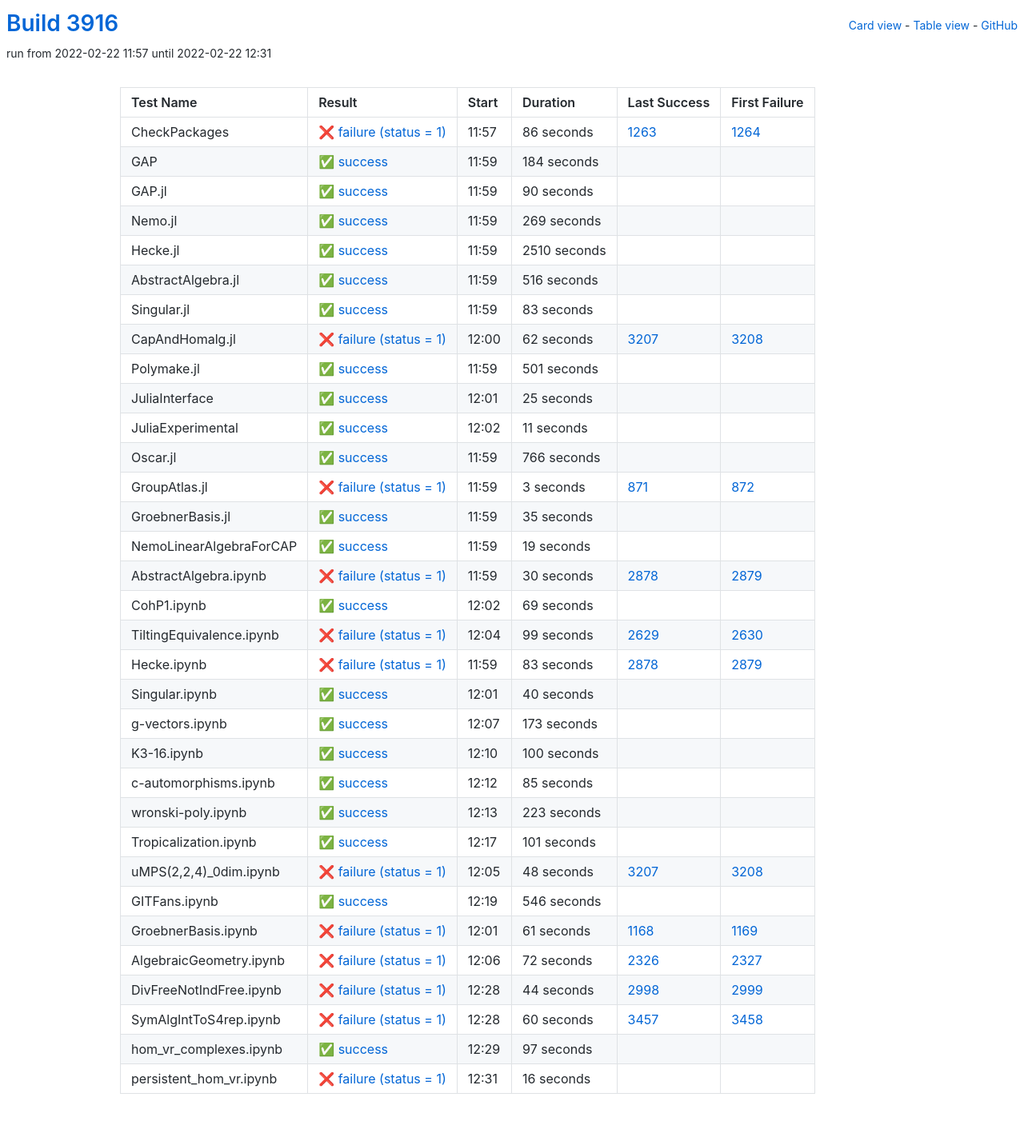
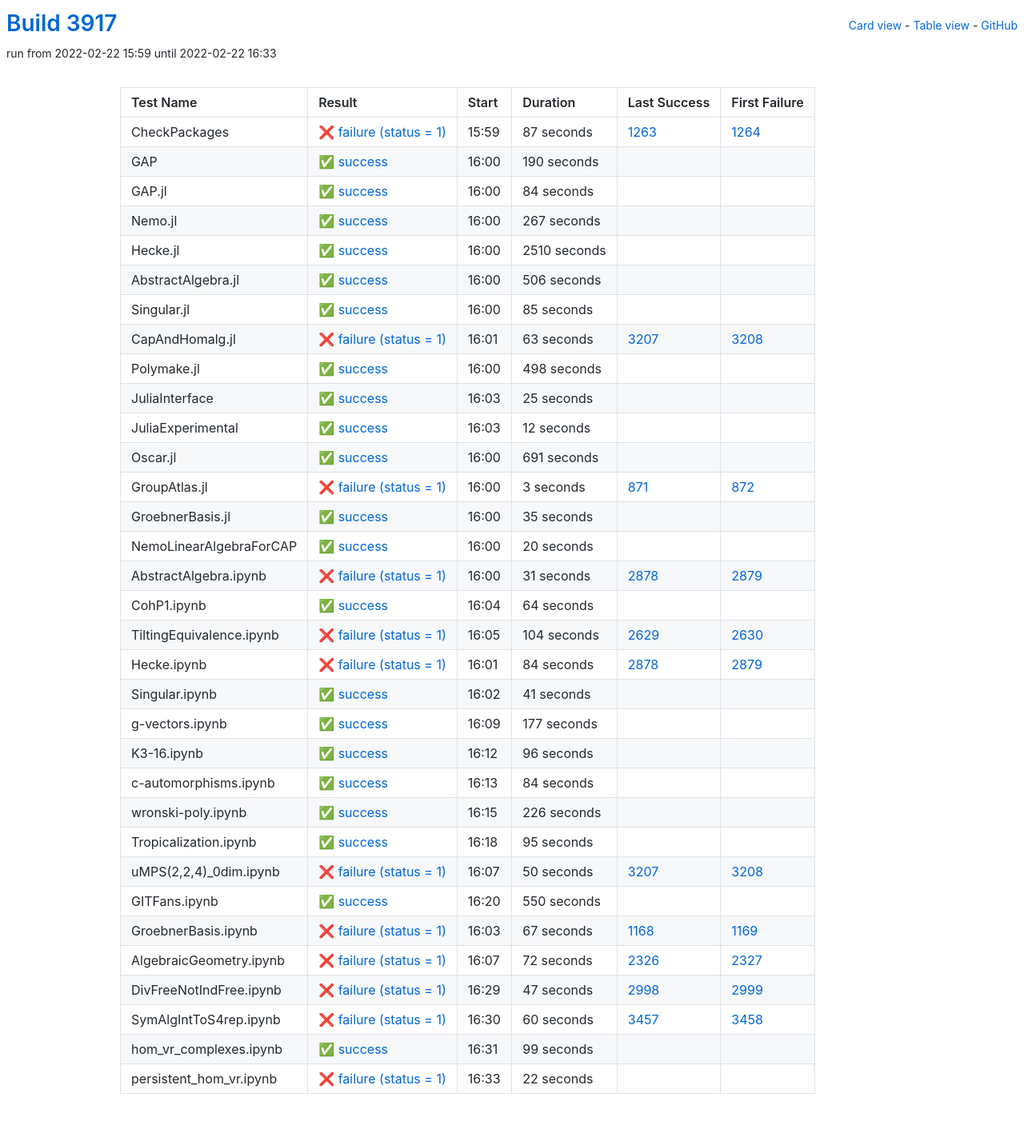
Before and after one commit to oscar-system/oscar-ci-status-stable, a Jekyll site: the page built from table.html, in a window 1280 px wide. Shown: the whole page at 80% size. Built offline with Jekyll 4.4.1, drawn with Linux system fonts in a browser that asks for light colours.

Commit message:
Build #3917

```diff
--- a/_data/ci.yml
+++ b/_data/ci.yml
@@ -1,6 +1,6 @@
 ---
-build: 3916
-build_url: https://oscarci.mathematik.uni-kl.de/job/oscar-stable/3916/
+build: 3917
+build_url: https://oscarci.mathematik.uni-kl.de/job/oscar-stable/3917/
 job: oscar-stable
 organization: oscar-system
 repo: oscar-ci-status-stable
@@ -8,56 +8,56 @@ repourl: https://github.com/oscar-system/oscar-ci-status-stable
 tests:
 - name: CheckPackages
   id: checkpackages
-  log: https://oscarci.mathematik.uni-kl.de/job/oscar-stable/3916/artifact/logs/build-3916/CheckPackages.log
-  start: 2022-02-22 11:57
+  log: https://oscarci.mathematik.uni-kl.de/job/oscar-stable/3917/artifact/logs/build-3917/CheckPackages.log
+  start: 2022-02-22 15:59
   success: false
   exitcode: 1
   status: failure
-  duration: 86
+  duration: 87
   last_success: 1263
   last_success_url: https://oscarci.mathematik.uni-kl.de/job/oscar-stable/1263/
   first_failure: 1264
   first_failure_url: https://oscarci.mathematik.uni-kl.de/job/oscar-stable/1264/
 - name: GAP
   id: gap
-  log: https://oscarci.mathematik.uni-kl.de/job/oscar-stable/3916/artifact/logs/build-3916/GAP.log
-  start: 2022-02-22 11:59
+  log: https://oscarci.mathematik.uni-kl.de/job/oscar-stable/3917/artifact/logs/build-3917/GAP.log
+  start: 2022-02-22 16:00
   success: true
   exitcode: 0
   status: success
-  duration: 184
+  duration: 190
   last_success: false
   last_success_url:
   first_failure: false
   first_failure_url:
 - name: GAP.jl
   id: gap-jl
-  log: https://oscarci.mathematik.uni-kl.de/job/oscar-stable/3916/artifact/logs/build-3916/GAP.jl.log
-  start: 2022-02-22 11:59
+  log: https://oscarci.mathematik.uni-kl.de/job/oscar-stable/3917/artifact/logs/build-3917/GAP.jl.log
+  start: 2022-02-22 16:00
   success: true
   exitcode: 0
   status: success
-  duration: 90
+  duration: 84
   last_success: false
   last_success_url:
   first_failure: false
   first_failure_url:
 - name: Nemo.jl
   id: nemo-jl
-  log: https://oscarci.mathematik.uni-kl.de/job/oscar-stable/3916/artifact/logs/build-3916/Nemo.jl.log
-  start: 2022-02-22 11:59
+  log: https://oscarci.mathematik.uni-kl.de/job/oscar-stable/3917/artifact/logs/build-3917/Nemo.jl.log
+  start: 2022-02-22 16:00
   success: true
   exitcode: 0
   status: success
-  duration: 269
+  duration: 267
   last_success: false
   last_success_url:
   first_failure: false
   first_failure_url:
 - name: Hecke.jl
   id: hecke-jl
-  log: https://oscarci.mathematik.uni-kl.de/job/oscar-stable/3916/artifact/logs/build-3916/Hecke.jl.log
-  start: 2022-02-22 11:59
+  log: https://oscarci.mathematik.uni-kl.de/job/oscar-stable/3917/artifact/logs/build-3917/Hecke.jl.log
+  start: 2022-02-22 16:00
   success: true
   exitcode: 0
   status: success
@@ -68,56 +68,56 @@ tests:
   first_failure_url:
 - name: AbstractAlgebra.jl
   id: abstractalgebra-jl
-  log: https://oscarci.mathematik.uni-kl.de/job/oscar-stable/3916/artifact/logs/build-3916/AbstractAlgebra.jl.log
-  start: 2022-02-22 11:59
+  log: https://oscarci.mathematik.uni-kl.de/job/oscar-stable/3917/artifact/logs/build-3917/AbstractAlgebra.jl.log
+  start: 2022-02-22 16:00
   success: true
   exitcode: 0
   status: success
-  duration: 516
+  duration: 506
   last_success: false
   last_success_url:
   first_failure: false
   first_failure_url:
 - name: Singular.jl
   id: singular-jl
-  log: https://oscarci.mathematik.uni-kl.de/job/oscar-stable/3916/artifact/logs/build-3916/Singular.jl.log
-  start: 2022-02-22 11:59
+  log: https://oscarci.mathematik.uni-kl.de/job/oscar-stable/3917/artifact/logs/build-3917/Singular.jl.log
+  start: 2022-02-22 16:00
   success: true
   exitcode: 0
   status: success
-  duration: 83
+  duration: 85
   last_success: false
   last_success_url:
   first_failure: false
   first_failure_url:
 - name: CapAndHomalg.jl
   id: capandhomalg-jl
-  log: https://oscarci.mathematik.uni-kl.de/job/oscar-stable/3916/artifact/logs/build-3916/CapAndHomalg.jl.log
-  start: 2022-02-22 12:00
+  log: https://oscarci.mathematik.uni-kl.de/job/oscar-stable/3917/artifact/logs/build-3917/CapAndHomalg.jl.log
+  start: 2022-02-22 16:01
   success: false
   exitcode: 1
   status: failure
-  duration: 62
+  duration: 63
   last_success: 3207
   last_success_url: https://oscarci.mathematik.uni-kl.de/job/oscar-stable/3207/
   first_failure: 3208
   first_failure_url: https://oscarci.mathematik.uni-kl.de/job/oscar-stable/3208/
 - name: Polymake.jl
   id: polymake-jl
-  log: https://oscarci.mathematik.uni-kl.de/job/oscar-stable/3916/artifact/logs/build-3916/Polymake.jl.log
-  start: 2022-02-22 11:59
+  log: https://oscarci.mathematik.uni-kl.de/job/oscar-stable/3917/artifact/logs/build-3917/Polymake.jl.log
+  start: 2022-02-22 16:00
   success: true
   exitcode: 0
   status: success
-  duration: 501
+  duration: 498
   last_success: false
   last_success_url:
   first_failure: false
   first_failure_url:
 - name: JuliaInterface
   id: juliainterface
-  log: https://oscarci.mathematik.uni-kl.de/job/oscar-stable/3916/artifact/logs/build-3916/JuliaInterface.log
-  start: 2022-02-22 12:01
+  log: https://oscarci.mathematik.uni-kl.de/job/oscar-stable/3917/artifact/logs/build-3917/JuliaInterface.log
+  start: 2022-02-22 16:03
   success: true
   exitcode: 0
   status: success
@@ -128,32 +128,32 @@ tests:
   first_failure_url:
 - name: JuliaExperimental
   id: juliaexperimental
-  log: https://oscarci.mathematik.uni-kl.de/job/oscar-stable/3916/artifact/logs/build-3916/JuliaExperimental.log
-  start: 2022-02-22 12:02
+  log: https://oscarci.mathematik.uni-kl.de/job/oscar-stable/3917/artifact/logs/build-3917/JuliaExperimental.log
+  start: 2022-02-22 16:03
   success: true
   exitcode: 0
   status: success
-  duration: 11
+  duration: 12
   last_success: false
   last_success_url:
   first_failure: false
   first_failure_url:
 - name: Oscar.jl
   id: oscar-jl
-  log: https://oscarci.mathematik.uni-kl.de/job/oscar-stable/3916/artifact/logs/build-3916/Oscar.jl.log
-  start: 2022-02-22 11:59
+  log: https://oscarci.mathematik.uni-kl.de/job/oscar-stable/3917/artifact/logs/build-3917/Oscar.jl.log
+  start: 2022-02-22 16:00
   success: true
   exitcode: 0
   status: success
-  duration: 766
+  duration: 691
   last_success: false
   last_success_url:
   first_failure: false
   first_failure_url:
 - name: GroupAtlas.jl
   id: groupatlas-jl
-  log: https://oscarci.mathematik.uni-kl.de/job/oscar-stable/3916/artifact/logs/build-3916/GroupAtlas.jl.log
-  start: 2022-02-22 11:59
+  log: https://oscarci.mathematik.uni-kl.de/job/oscar-stable/3917/artifact/logs/build-3917/GroupAtlas.jl.log
+  start: 2022-02-22 16:00
   success: false
   exitcode: 1
   status: failure
@@ -164,8 +164,8 @@ tests:
   first_failure_url: https://oscarci.mathematik.uni-kl.de/job/oscar-stable/872/
 - name: GroebnerBasis.jl
   id: groebnerbasis-jl
-  log: https://oscarci.mathematik.uni-kl.de/job/oscar-stable/3916/artifact/logs/build-3916/GroebnerBasis.jl.log
-  start: 2022-02-22 11:59
+  log: https://oscarci.mathematik.uni-kl.de/job/oscar-stable/3917/artifact/logs/build-3917/GroebnerBasis.jl.log
+  start: 2022-02-22 16:00
   success: true
   exitcode: 0
   status: success
@@ -176,176 +176,176 @@ tests:
   first_failure_url:
 - name: NemoLinearAlgebraForCAP
   id: nemolinearalgebraforcap
-  log: https://oscarci.mathematik.uni-kl.de/job/oscar-stable/3916/artifact/logs/build-3916/NemoLinearAlgebraForCAP.log
-  start: 2022-02-22 11:59
+  log: https://oscarci.mathematik.uni-kl.de/job/oscar-stable/3917/artifact/logs/build-3917/NemoLinearAlgebraForCAP.log
+  start: 2022-02-22 16:00
   success: true
   exitcode: 0
   status: success
-  duration: 19
+  duration: 20
   last_success: false
   last_success_url:
   first_failure: false
   first_failure_url:
 - name: AbstractAlgebra.ipynb
   id: abstractalgebra-ipynb
-  log: https://oscarci.mathematik.uni-kl.de/job/oscar-stable/3916/artifact/logs/build-3916/AbstractAlgebra.ipynb.log
-  start: 2022-02-22 11:59
+  log: https://oscarci.mathematik.uni-kl.de/job/oscar-stable/3917/artifact/logs/build-3917/AbstractAlgebra.ipynb.log
+  start: 2022-02-22 16:00
   success: false
   exitcode: 1
   status: failure
-  duration: 30
+  duration: 31
   last_success: 2878
   last_success_url: https://oscarci.mathematik.uni-kl.de/job/oscar-stable/2878/
   first_failure: 2879
   first_failure_url: https://oscarci.mathematik.uni-kl.de/job/oscar-stable/2879/
 - name: CohP1.ipynb
   id: cohp1-ipynb
-  log: https://oscarci.mathematik.uni-kl.de/job/oscar-stable/3916/artifact/logs/build-3916/CohP1.ipynb.log
-  start: 2022-02-22 12:02
+  log: https://oscarci.mathematik.uni-kl.de/job/oscar-stable/3917/artifact/logs/build-3917/CohP1.ipynb.log
+  start: 2022-02-22 16:04
   success: true
   exitcode: 0
   status: success
-  duration: 69
+  duration: 64
   last_success: false
   last_success_url:
   first_failure: false
   first_failure_url:
 - name: TiltingEquivalence.ipynb
   id: tiltingequivalence-ipynb
-  log: https://oscarci.mathematik.uni-kl.de/job/oscar-stable/3916/artifact/logs/build-3916/TiltingEquivalence.ipynb.log
-  start: 2022-02-22 12:04
+  log: https://oscarci.mathematik.uni-kl.de/job/oscar-stable/3917/artifact/logs/build-3917/TiltingEquivalence.ipynb.log
+  start: 2022-02-22 16:05
   success: false
   exitcode: 1
   status: failure
-  duration: 99
+  duration: 104
   last_success: 2629
   last_success_url: https://oscarci.mathematik.uni-kl.de/job/oscar-stable/2629/
   first_failure: 2630
   first_failure_url: https://oscarci.mathematik.uni-kl.de/job/oscar-stable/2630/
 - name: Hecke.ipynb
   id: hecke-ipynb
-  log: https://oscarci.mathematik.uni-kl.de/job/oscar-stable/3916/artifact/logs/build-3916/Hecke.ipynb.log
-  start: 2022-02-22 11:59
+  log: https://oscarci.mathematik.uni-kl.de/job/oscar-stable/3917/artifact/logs/build-3917/Hecke.ipynb.log
+  start: 2022-02-22 16:01
   success: false
   exitcode: 1
   status: failure
-  duration: 83
+  duration: 84
   last_success: 2878
   last_success_url: https://oscarci.mathematik.uni-kl.de/job/oscar-stable/2878/
   first_failure: 2879
   first_failure_url: https://oscarci.mathematik.uni-kl.de/job/oscar-stable/2879/
 - name: Singular.ipynb
   id: singular-ipynb
-  log: https://oscarci.mathematik.uni-kl.de/job/oscar-stable/3916/artifact/logs/build-3916/Singular.ipynb.log
-  start: 2022-02-22 12:01
+  log: https://oscarci.mathematik.uni-kl.de/job/oscar-stable/3917/artifact/logs/build-3917/Singular.ipynb.log
+  start: 2022-02-22 16:02
   success: true
   exitcode: 0
   status: success
-  duration: 40
+  duration: 41
   last_success: false
   last_success_url:
   first_failure: false
   first_failure_url:
 - name: g-vectors.ipynb
   id: g-vectors-ipynb
-  log: https://oscarci.mathematik.uni-kl.de/job/oscar-stable/3916/artifact/logs/build-3916/g-vectors.ipynb.log
-  start: 2022-02-22 12:07
+  log: https://oscarci.mathematik.uni-kl.de/job/oscar-stable/3917/artifact/logs/build-3917/g-vectors.ipynb.log
+  start: 2022-02-22 16:09
   success: true
   exitcode: 0
   status: success
-  duration: 173
+  duration: 177
   last_success: false
   last_success_url:
   first_failure: false
   first_failure_url:
 - name: K3-16.ipynb
   id: k3-16-ipynb
-  log: https://oscarci.mathematik.uni-kl.de/job/oscar-stable/3916/artifact/logs/build-3916/K3-16.ipynb.log
-  start: 2022-02-22 12:10
+  log: https://oscarci.mathematik.uni-kl.de/job/oscar-stable/3917/artifact/logs/build-3917/K3-16.ipynb.log
+  start: 2022-02-22 16:12
   success: true
   exitcode: 0
   status: success
-  duration: 100
+  duration: 96
   last_success: false
   last_success_url:
   first_failure: false
   first_failure_url:
 - name: c-automorphisms.ipynb
   id: c-automorphisms-ipynb
-  log: https://oscarci.mathematik.uni-kl.de/job/oscar-stable/3916/artifact/logs/build-3916/c-automorphisms.ipynb.log
-  start: 2022-02-22 12:12
+  log: https://oscarci.mathematik.uni-kl.de/job/oscar-stable/3917/artifact/logs/build-3917/c-automorphisms.ipynb.log
+  start: 2022-02-22 16:13
   success: true
   exitcode: 0
   status: success
-  duration: 85
+  duration: 84
   last_success: false
   last_success_url:
   first_failure: false
   first_failure_url:
 - name: wronski-poly.ipynb
   id: wronski-poly-ipynb
-  log: https://oscarci.mathematik.uni-kl.de/job/oscar-stable/3916/artifact/logs/build-3916/wronski-poly.ipynb.log
-  start: 2022-02-22 12:13
+  log: https://oscarci.mathematik.uni-kl.de/job/oscar-stable/3917/artifact/logs/build-3917/wronski-poly.ipynb.log
+  start: 2022-02-22 16:15
   success: true
   exitcode: 0
   status: success
-  duration: 223
+  duration: 226
   last_success: false
   last_success_url:
   first_failure: false
   first_failure_url:
 - name: Tropicalization.ipynb
   id: tropicalization-ipynb
-  log: https://oscarci.mathematik.uni-kl.de/job/oscar-stable/3916/artifact/logs/build-3916/Tropicalization.ipynb.log
-  start: 2022-02-22 12:17
+  log: https://oscarci.mathematik.uni-kl.de/job/oscar-stable/3917/artifact/logs/build-3917/Tropicalization.ipynb.log
+  start: 2022-02-22 16:18
   success: true
   exitcode: 0
   status: success
-  duration: 101
+  duration: 95
   last_success: false
   last_success_url:
   first_failure: false
   first_failure_url:
 - name: uMPS(2,2,4)_0dim.ipynb
   id: umps-2-2-4-0dim-ipynb
-  log: https://oscarci.mathematik.uni-kl.de/job/oscar-stable/3916/artifact/logs/build-3916/uMPS-2-2-4-_0dim.ipynb.log
-  start: 2022-02-22 12:05
+  log: https://oscarci.mathematik.uni-kl.de/job/oscar-stable/3917/artifact/logs/build-3917/uMPS-2-2-4-_0dim.ipynb.log
+  start: 2022-02-22 16:07
   success: false
   exitcode: 1
   status: failure
-  duration: 48
+  duration: 50
   last_success: 3207
   last_success_url: https://oscarci.mathematik.uni-kl.de/job/oscar-stable/3207/
   first_failure: 3208
   first_failure_url: https://oscarci.mathematik.uni-kl.de/job/oscar-stable/3208/
 - name: GITFans.ipynb
   id: gitfans-ipynb
-  log: https://oscarci.mathematik.uni-kl.de/job/oscar-stable/3916/artifact/logs/build-3916/GITFans.ipynb.log
-  start: 2022-02-22 12:19
+  log: https://oscarci.mathematik.uni-kl.de/job/oscar-stable/3917/artifact/logs/build-3917/GITFans.ipynb.log
+  start: 2022-02-22 16:20
   success: true
   exitcode: 0
   status: success
-  duration: 546
+  duration: 550
   last_success: false
   last_success_url:
   first_failure: false
   first_failure_url:
 - name: GroebnerBasis.ipynb
   id: groebnerbasis-ipynb
-  log: https://oscarci.mathematik.uni-kl.de/job/oscar-stable/3916/artifact/logs/build-3916/GroebnerBasis.ipynb.log
-  start: 2022-02-22 12:01
+  log: https://oscarci.mathematik.uni-kl.de/job/oscar-stable/3917/artifact/logs/build-3917/GroebnerBasis.ipynb.log
+  start: 2022-02-22 16:03
   success: false
   exitcode: 1
   status: failure
-  duration: 61
+  duration: 67
   last_success: 1168
   last_success_url: https://oscarci.mathematik.uni-kl.de/job/oscar-stable/1168/
   first_failure: 1169
   first_failure_url: https://oscarci.mathematik.uni-kl.de/job/oscar-stable/1169/
 - name: AlgebraicGeometry.ipynb
   id: algebraicgeometry-ipynb
-  log: https://oscarci.mathematik.uni-kl.de/job/oscar-stable/3916/artifact/logs/build-3916/AlgebraicGeometry.ipynb.log
-  start: 2022-02-22 12:06
+  log: https://oscarci.mathematik.uni-kl.de/job/oscar-stable/3917/artifact/logs/build-3917/AlgebraicGeometry.ipynb.log
+  start: 2022-02-22 16:07
   success: false
   exitcode: 1
   status: failure
@@ -356,20 +356,20 @@ tests:
   first_failure_url: https://oscarci.mathematik.uni-kl.de/job/oscar-stable/2327/
 - name: DivFreeNotIndFree.ipynb
   id: divfreenotindfree-ipynb
-  log: https://oscarci.mathematik.uni-kl.de/job/oscar-stable/3916/artifact/logs/build-3916/DivFreeNotIndFree.ipynb.log
-  start: 2022-02-22 12:28
+  log: https://oscarci.mathematik.uni-kl.de/job/oscar-stable/3917/artifact/logs/build-3917/DivFreeNotIndFree.ipynb.log
+  start: 2022-02-22 16:29
   success: false
   exitcode: 1
   status: failure
-  duration: 44
+  duration: 47
   last_success: 2998
   last_success_url: https://oscarci.mathematik.uni-kl.de/job/oscar-stable/2998/
   first_failure: 2999
   first_failure_url: https://oscarci.mathematik.uni-kl.de/job/oscar-stable/2999/
 - name: SymAlgIntToS4rep.ipynb
   id: symalginttos4rep-ipynb
-  log: https://oscarci.mathematik.uni-kl.de/job/oscar-stable/3916/artifact/logs/build-3916/SymAlgIntToS4rep.ipynb.log
-  start: 2022-02-22 12:28
+  log: https://oscarci.mathematik.uni-kl.de/job/oscar-stable/3917/artifact/logs/build-3917/SymAlgIntToS4rep.ipynb.log
+  start: 2022-02-22 16:30
   success: false
   exitcode: 1
   status: failure
@@ -380,24 +380,24 @@ tests:
   first_failure_url: https://oscarci.mathematik.uni-kl.de/job/oscar-stable/3458/
 - name: hom_vr_complexes.ipynb
   id: hom-vr-complexes-ipynb
-  log: https://oscarci.mathematik.uni-kl.de/job/oscar-stable/3916/artifact/logs/build-3916/hom_vr_complexes.ipynb.log
-  start: 2022-02-22 12:29
+  log: https://oscarci.mathematik.uni-kl.de/job/oscar-stable/3917/artifact/logs/build-3917/hom_vr_complexes.ipynb.log
+  start: 2022-02-22 16:31
   success: true
   exitcode: 0
   status: success
-  duration: 97
+  duration: 99
   last_success: false
   last_success_url:
   first_failure: false
   first_failure_url:
 - name: persistent_hom_vr.ipynb
   id: persistent-hom-vr-ipynb
-  log: https://oscarci.mathematik.uni-kl.de/job/oscar-stable/3916/artifact/logs/build-3916/persistent_hom_vr.ipynb.log
-  start: 2022-02-22 12:31
+  log: https://oscarci.mathematik.uni-kl.de/job/oscar-stable/3917/artifact/logs/build-3917/persistent_hom_vr.ipynb.log
+  start: 2022-02-22 16:33
   success: false
   exitcode: 1
   status: failure
-  duration: 16
+  duration: 22
   last_success: false
   last_success_url:
   first_failure: false
```
Also changed, not shown: README.md.
